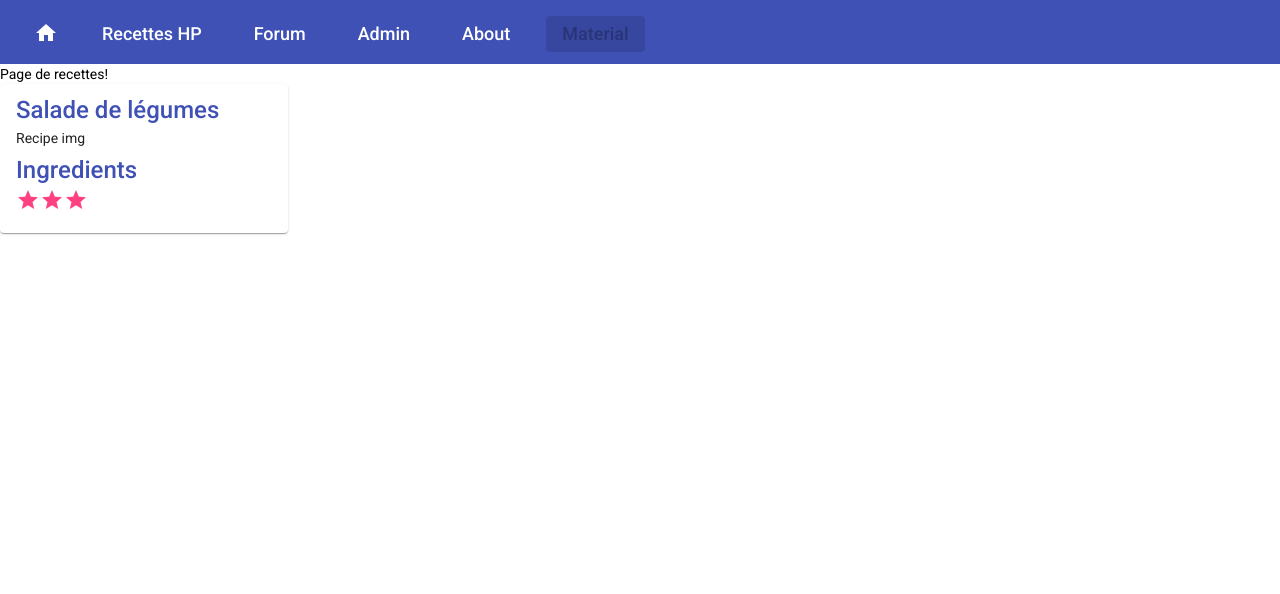
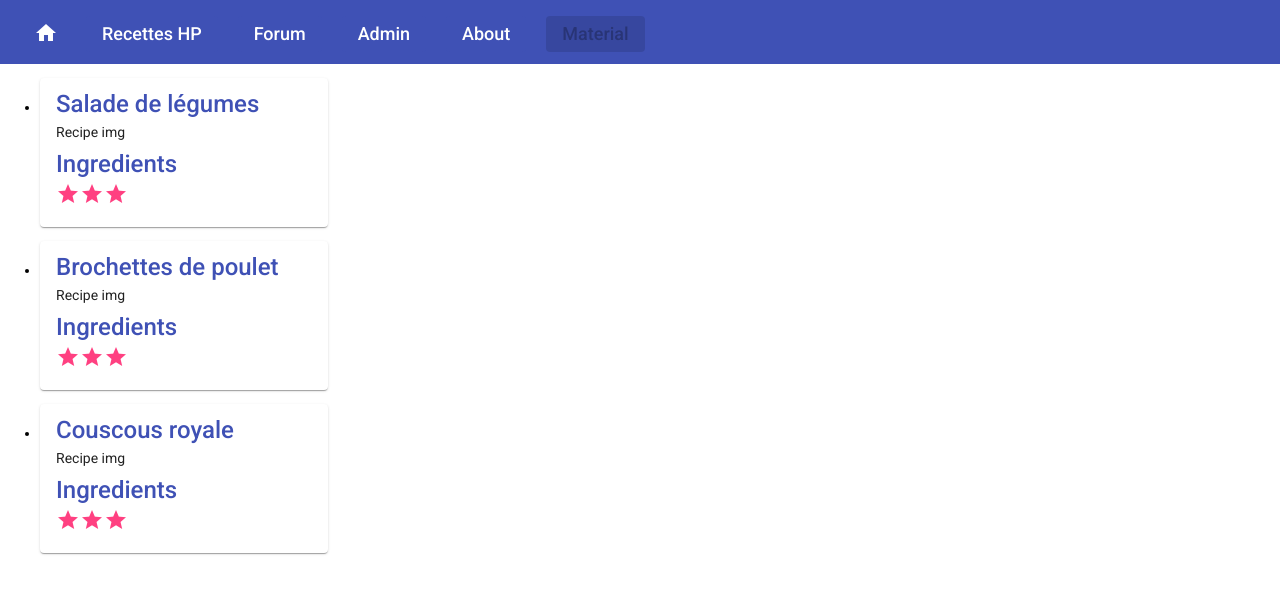
Before and after one commit to ThierryBeaulieu/Pratique_LOG2990, an Angular app in the folder client/: page /#/recipes in a window 1280 px wide. Shown: the top 594 px of the page. Built offline with nearby package versions, Linux system fonts and the light colour scheme.

Commit message:
fix: iterating successfuly through elementg

```diff
--- a/client/src/app/components/recipe-card/recipe-card.component.html
+++ b/client/src/app/components/recipe-card/recipe-card.component.html
@@ -1,6 +1,6 @@
 <mat-card class="recipe-card" color="primary">
-    <mat-card-title>{{ title }}</mat-card-title>
+    <mat-card-title>{{ recipe.title }}</mat-card-title>
     <mat-card-content>Recipe img</mat-card-content>
     <mat-card-title>Ingredients</mat-card-title>
-    <span *ngFor="let star of stars"><mat-icon color="accent">star</mat-icon></span>
+    <span *ngFor="let star of [1, 2, 3]"><mat-icon color="accent">star</mat-icon></span>
 </mat-card>
--- a/client/src/app/components/recipe-card/recipe-card.component.ts
+++ b/client/src/app/components/recipe-card/recipe-card.component.ts
@@ -1,27 +1,10 @@
-import { Component, OnInit } from '@angular/core';
-import { DEFAULT_RECIPES, DEFAULT_NB_STARS } from '@app/contants/default-recipes';
+import { Component, Input } from '@angular/core';
+import { Recipe } from '@app/interfaces/recipe';
 @Component({
     selector: 'app-recipe-card',
     templateUrl: './recipe-card.component.html',
     styleUrls: ['./recipe-card.component.scss'],
 })
-export class RecipeCardComponent implements OnInit {
-    title: string;
-    img: string;
-    ingredients: string[];
-    steps: string[];
-    stars: number[];
-    defaultNbStars: number;
-
-    ngOnInit(): void {
-        this.title = DEFAULT_RECIPES[0].title;
-        this.img = DEFAULT_RECIPES[0].img;
-        this.ingredients = DEFAULT_RECIPES[0].ingredients;
-        this.steps = DEFAULT_RECIPES[0].steps;
-        this.stars = [];
-        for (let i = 0; i < DEFAULT_RECIPES[0].stars; i++) {
-            this.stars.push(i);
-        }
-        this.defaultNbStars = DEFAULT_NB_STARS;
-    }
+export class RecipeCardComponent {
+    @Input() recipe: Recipe;
 }
--- a/client/src/app/pages/recipes-page/recipes-page.component.html
+++ b/client/src/app/pages/recipes-page/recipes-page.component.html
@@ -1,2 +1,8 @@
-<app-navigation-bar></app-navigation-bar> Page de recettes!
-<app-recipe-card></app-recipe-card>
+<app-navigation-bar></app-navigation-bar>
+<div *ngFor="let recipe of recipes">
+    <ul>
+        <li>
+            <app-recipe-card [recipe]="recipe"></app-recipe-card>
+        </li>
+    </ul>
+</div>
```
